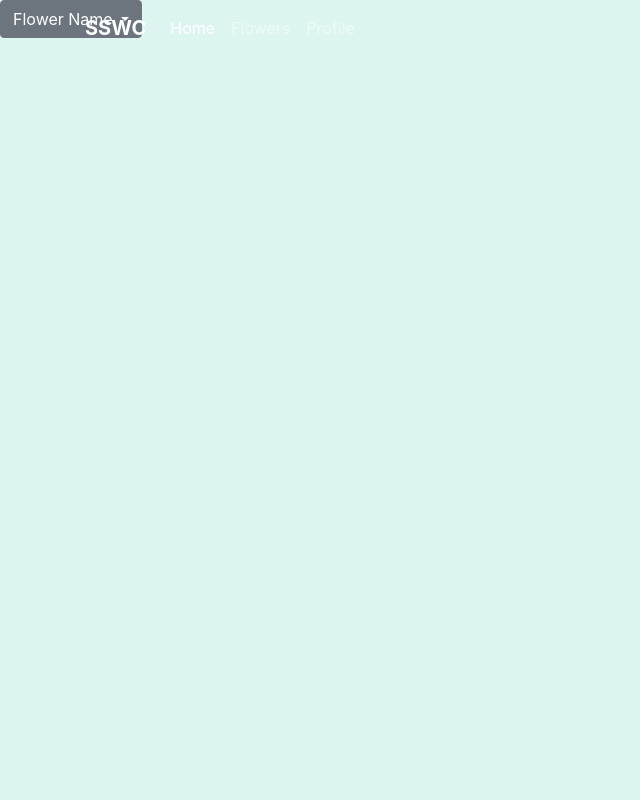
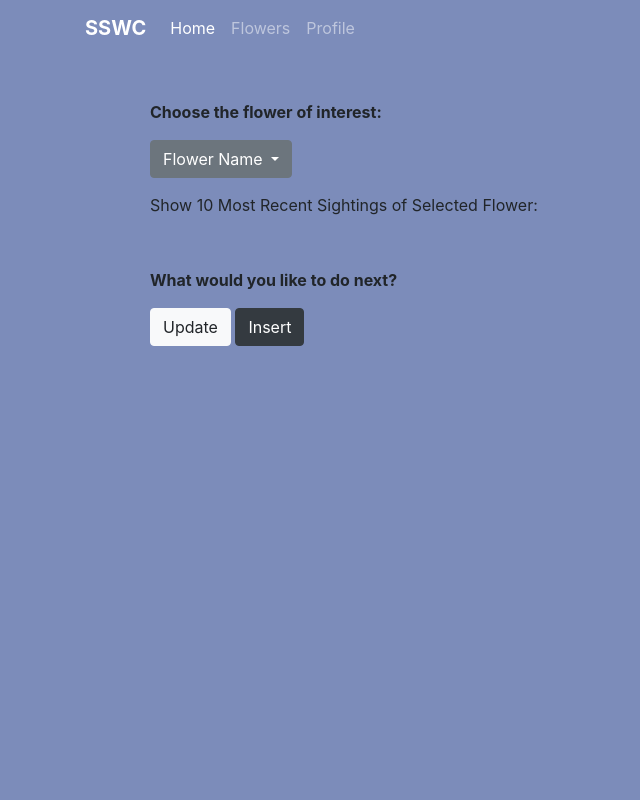
Before and after one commit to frongilloz/assign5_2, a Flask app: page /flowers in a window 1280 px wide. Shown: the whole page, without its empty margins (0-640 px from the left). Run offline with Flask 2, Linux system fonts and the light colour scheme; some libraries are stand-ins or nearby versions.

Commit message:
commit 4

```diff
--- a/app.py
+++ b/app.py
@@ -12,6 +12,11 @@ cursorObj = conn.cursor()
 cursorObj.execute("SELECT * FROM FLOWERS")
 # save fetch all to itemsFlowers list; to be referenced in templates
 itemsFlowers = cursorObj.fetchall()
+
+# All items retrieval from SIGHTINGS table in DB
+cursorObj = conn.execute("SELECT * FROM SIGHTINGS")
+# save fetch all to itemsSightings list; to be referenced in templates
+itemsSightings = cursorObj.fetchall()
 
 # close the connection to the database
 conn.close()
--- a/templates/flowers.html
+++ b/templates/flowers.html
@@ -3,13 +3,16 @@
 {% block title %}Flowers{% endblock %}
 
 {% block content %}
-<body style="background-color: rgba(192,238,227,0.54)">
+<body style="background-color: rgba(49,73,147,0.63)">
+
+    <div style="padding-top: 100px; padding-left: 150px">
+        <p><b>Choose the flower  of interest: </b></p>
 
         <div class="dropdown">
-      <button class="btn btn-secondary dropdown-toggle" type="button" id="dropdownMenuButton" data-toggle="dropdown" aria-haspopup="true" aria-expanded="false">
+          <button class="btn btn-secondary dropdown-toggle" type="button" id="flowers_Dropdown" data-toggle="dropdown" aria-haspopup="true" aria-expanded="false">
             Flower Name
           </button>
-      <div class="dropdown-menu" aria-labelledby="dropdownMenuButton">
+          <div class="dropdown-menu" aria-labelledby="flowers_Dropdown">
 
               {% for i1, i2, i3 in itemsFlowers %}
                 <a class="dropdown-item" href="#">{{ i3 }}</a>
@@ -18,6 +21,20 @@
           </div>
         </div>
 
+    <p style="padding-top: 15px">Show 10 Most Recent Sightings of Selected Flower:</p>
+      <!--Display the 10 most recent sightings--->
+
+
+    <p style="padding-top: 35px"><b>What would you like to do next?</b></p>
+
+        <button type="button" class="btn btn-light">Update</button>
+        <button type="button" class="btn btn-dark">Insert</button>
+
+
+    </div>
+
+
+
 
 </body>
 
--- a/templates/index.html
+++ b/templates/index.html
@@ -30,10 +30,6 @@
           <!-- Full Page Intro -->
 
 
-
-
-
-
         <!-- Main navigation -->
         <!--Main Layout-->
         <main>
```
Lines whose indentation alone changed are shown as unchanged.
